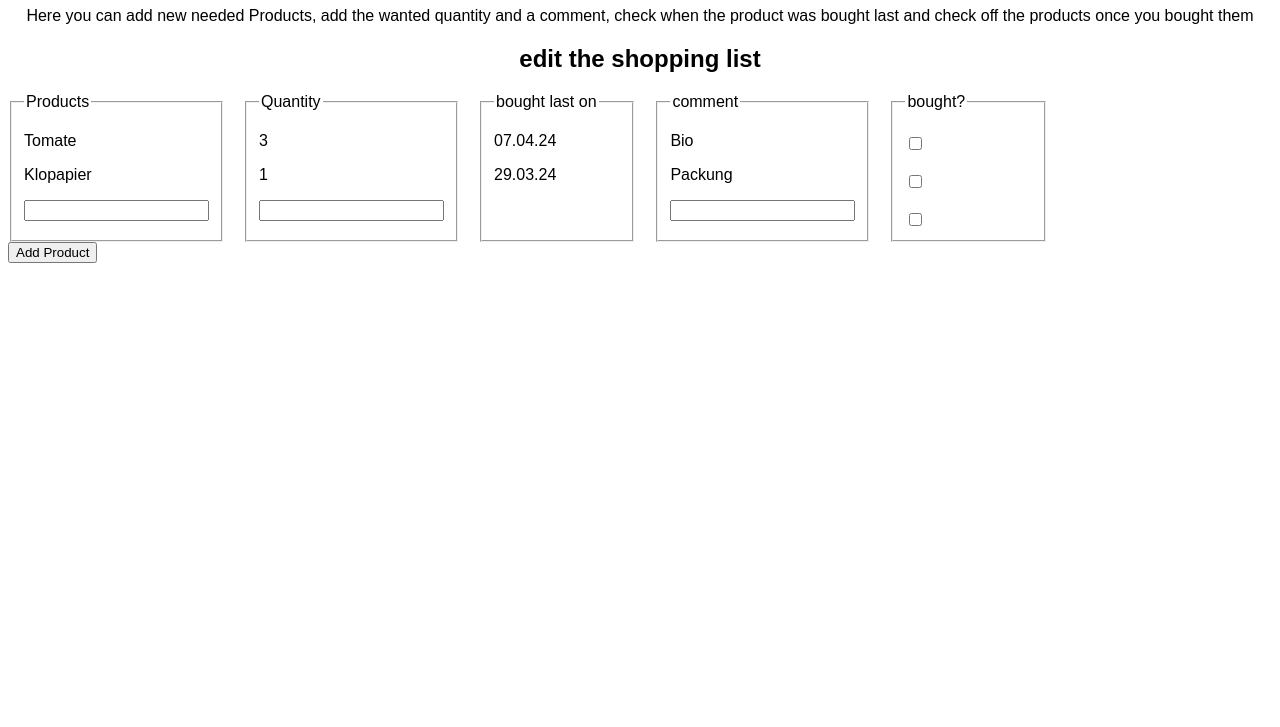
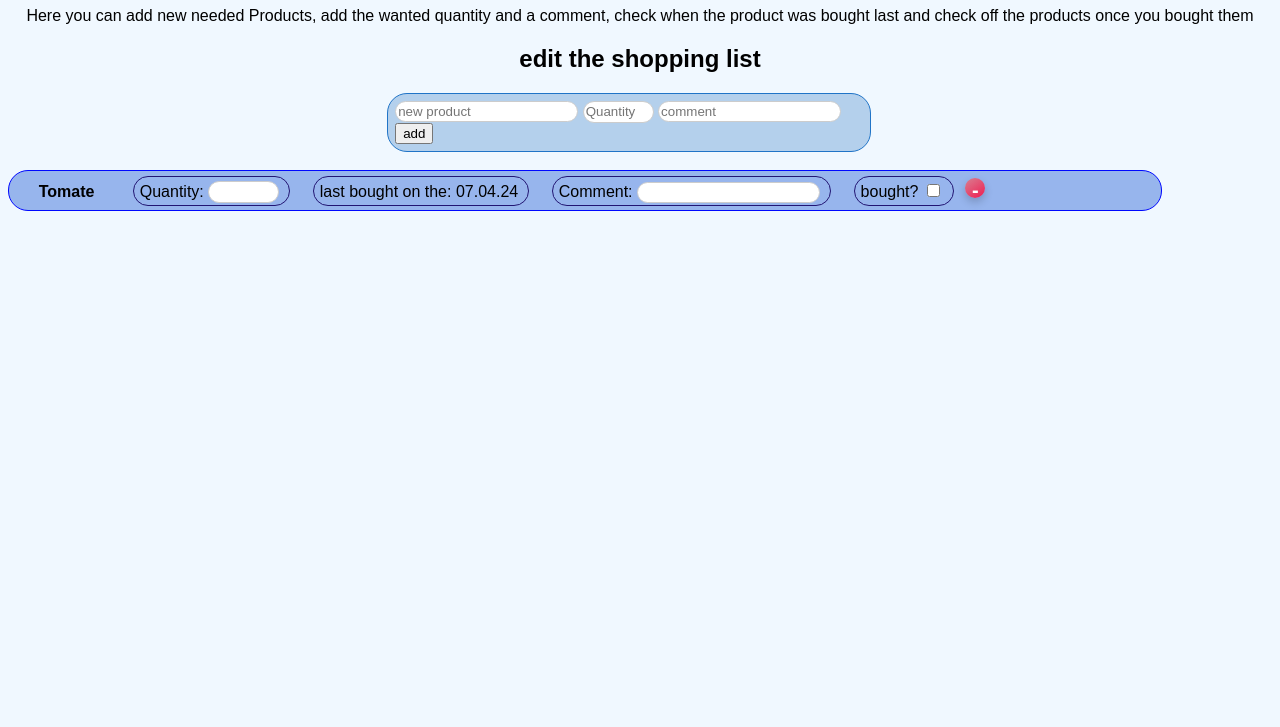
Before and after one commit to Elliiiii123/EIA-2, a plain HTML site: page A_03/Einkaufsliste.html in a window 1280 px wide. Shown: the part 73-800 px from the top of the page. Drawn offline with Linux system fonts and the light colour scheme.

Commit message:
Einkaufsliste

```diff
--- a/A_03/Einkaufsliste.html
+++ b/A_03/Einkaufsliste.html
@@ -19,31 +19,52 @@
 
     <form>
         <div id="form">
-            <fieldset>
+            <div id="NeuerEintrag">
+                <input name="new product" placeholder="new product">
+                <input type="number" name="Quantity" list="numbers" placeholder="Quantity" class="smallerInput">
+                <input type="textarea" name="comment" placeholder="comment">
+                <button>add</button>
+                <!-- <span>bought on the 07.04.24</span>
+                <input type="checkbox" name="bought"> bought? -->
+            </div>
+            <br>
+            <div id="Einträge">
+                <span id="product">Tomate</span>
+                <div id="quantityBoxDiv">
+                    <label for="quantityBox">Quantity:</label>
+                    <input type="number" name="Quantity" id="quantityBox" list="numbers" class="smallerInput">
+                </div>
+                <div id="lastBoughtDiv">
+                    <span> last bought on the:</span>
+                    <span id="lastBought">07.04.24</span>
+                </div>
+                <div id="commentBoxDiv">
+                    <label for="commentBox">Comment:</label>
+                    <input type="textarea" name="comment" id="commentBox">
+                </div>
+                <div id="checkboxDiv">
+                    <label for="checkbox">bought?</label>
+                    <input type="checkbox" name="bought" id="checkbox">
+                </div>
+                <button id="delete">-</button>
+            </div>
+            <!-- <div>
                 <legend>Products</legend>
                 <p>Tomate</p>
                 <p>Klopapier</p>
                 <input name="new product">
-            </fieldset>
-            <fieldset>
                 <legend>Quantity</legend>
                 <p>3</p>
                 <p>1</p>
                 <input type="number" name="Quantity" list="numbers">
-            </fieldset>
-            <fieldset>
                 <legend>bought last on</legend>
                 <p>07.04.24</p>
                 <p>29.03.24</p>
                 <p></p>
-            </fieldset>
-            <fieldset>
                 <legend>comment</legend>
                 <p>Bio</p>
                 <p>Packung</p>
                 <input type="textarea" name="comment">
-            </fieldset>
-            <fieldset>
                 <legend>bought?</legend>
                 <br>
                 <input type="checkbox" name="bought">
@@ -51,11 +72,38 @@
                 <input type="checkbox" name="bought">
                 <br><br>
                 <input type="checkbox" name="bought">
-            </fieldset>
-        </div>
+            </div> -->
+            <!-- <fieldset>
+                <legend>Quantity</legend>
+                <p>3</p>
+                <p>1</p>
+                <input type="number" name="Quantity" list="numbers">
+            </fieldset> -->
+            <!-- <fieldset>
+                <legend>bought last on</legend>
+                <p>07.04.24</p>
+                <p>29.03.24</p>
+                <p></p>
+            </fieldset> -->
+            <!-- <fieldset>
+                <legend>comment</legend>
+                <p>Bio</p>
+                <p>Packung</p>
+                <input type="textarea" name="comment">
+            </fieldset> -->
+            <!-- <fieldset>
+                <legend>bought?</legend>
+                <br>
+                <input type="checkbox" name="bought">
+                <br><br>
+                <input type="checkbox" name="bought">
+                <br><br>
+                <input type="checkbox" name="bought">
+            </fieldset> -->
+        <!-- </div> -->
     </form>
 
-    <button id="addFieldsBtn">Add Product</button>
+<!-- <button id="addFieldsBtn">Add Product</button> -->
 
 </body>
 </html>
--- a/A_03/Einkausliste.css
+++ b/A_03/Einkausliste.css
@@ -1,8 +1,7 @@
-#form {
-    display: flex;
-    flex-wrap: nowrap;
-    overflow-x: auto;
+html {
+    background-color: aliceblue;
 }
+
 body {
     font-family: 'Montserrat', sans-serif;
 }
@@ -22,8 +21,102 @@ h2 {
     text-align: center;
 }
 
-fieldset {
-    flex: 0 0 auto;
-    width: 10%;
-    margin-right: 20px;
+#NeuerEintrag {
+    width: 37%;
+    height: 10%;
+    background-color: rgb(180, 208, 236);
+    border: 1px double rgb(32, 116, 199);
+    position: relative;
+    left: 30%;
+    padding: 7px;
+    border-radius: 20px;
 }
+
+#Einträge {
+    width: 90%;
+    border: 1px double rgb(0, 8, 255);
+    background-color: rgb(151, 181, 237);
+    padding: 7px;
+    border-radius: 20px;
+}
+
+input {
+    border-radius: 20px;
+    padding: 2px; /* Hinzufügen von Innenabstand für einen schöneren Look */
+    border: 1px solid #ccc; /* Fügt einen dünnen Rahmen hinzu */
+}
+
+#container {
+    display: flex;
+    flex-direction: column;
+}
+
+#product {
+    font-weight: bold;
+    margin: 2%;
+}
+
+#quantityBoxDiv {
+    margin: 1%;
+    display: inline;
+    white-space: nowrap;
+    border-radius: 20px;
+    border: 1px solid #221573;
+    padding: 0.5%;
+}
+
+
+#lastBoughtDiv {
+    margin: 1%;
+    display: inline;
+    white-space: nowrap;
+    border-radius: 20px;
+    border: 1px solid #221573;
+    padding: 0.5%;
+}
+
+#commentBoxDiv{
+    margin: 1%;
+    display: inline;
+    white-space: nowrap;
+    border-radius: 20px;
+    border: 1px solid #221573;
+    padding: 0.5%;
+}
+
+#checkboxDiv {
+    margin: 1%;
+    display: inline;
+    white-space: nowrap;
+    border-radius: 20px;
+    border: 1px solid #221573;
+    padding: 0.5%;
+}
+
+.smallerInput {
+    width: 65px;
+    height: 16px;
+}
+
+#delete {
+    width: 20px;
+    height: 20px;
+    border-radius: 50%;
+    background: linear-gradient(145deg, #d97f91, #ef1c51);
+    color: white;
+    font-size: 20px;
+    border: none;
+    cursor: pointer;
+    transition: background-color 0.3s ease;
+    box-shadow: 0px 4px 8px rgba(0, 0, 0, 0.2);
+    position: relative;
+    font-weight: bold;
+
+}
+
+#delete:hover {
+    background-color: #781d1d;
+    transform: translateY(2px); /* Bewegung für 3D-Effekt */
+    box-shadow: 0px 6px 12px rgba(0, 0, 0, 0.3);
+
+}
```
Also changed, not shown: 1 other file.
